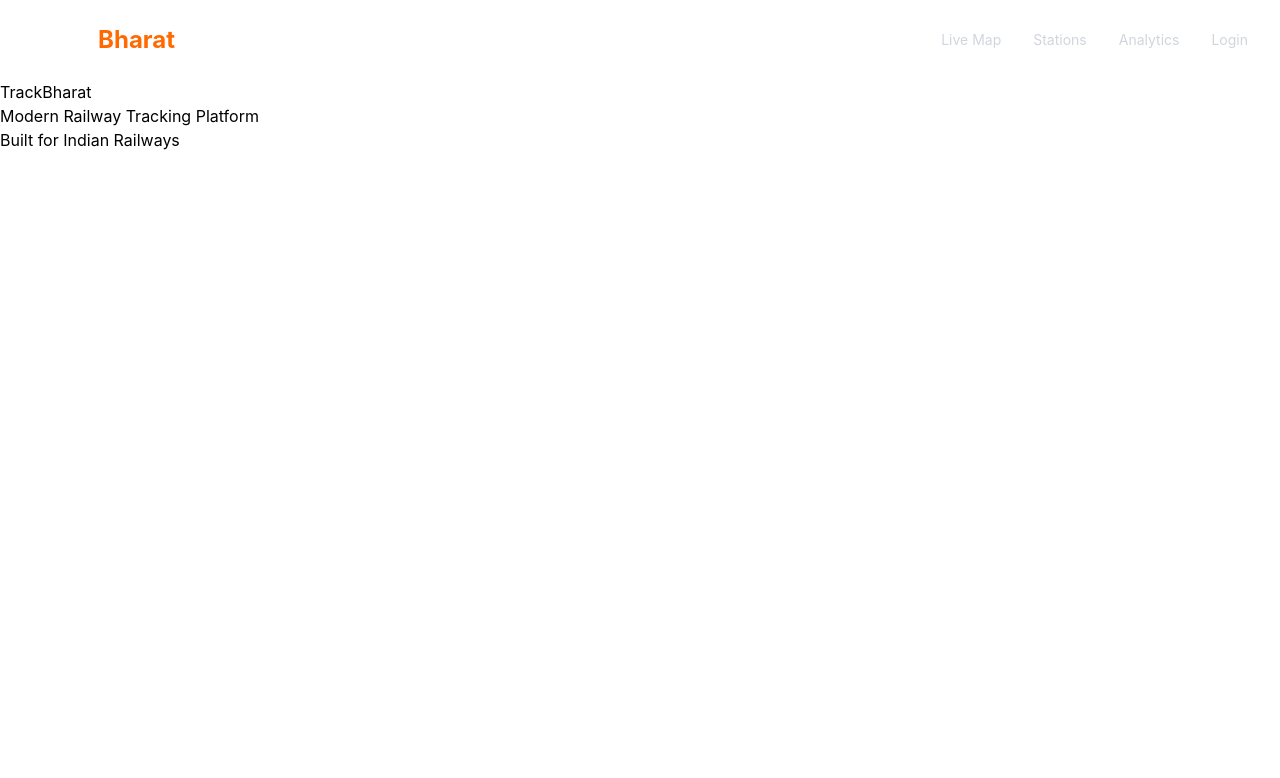
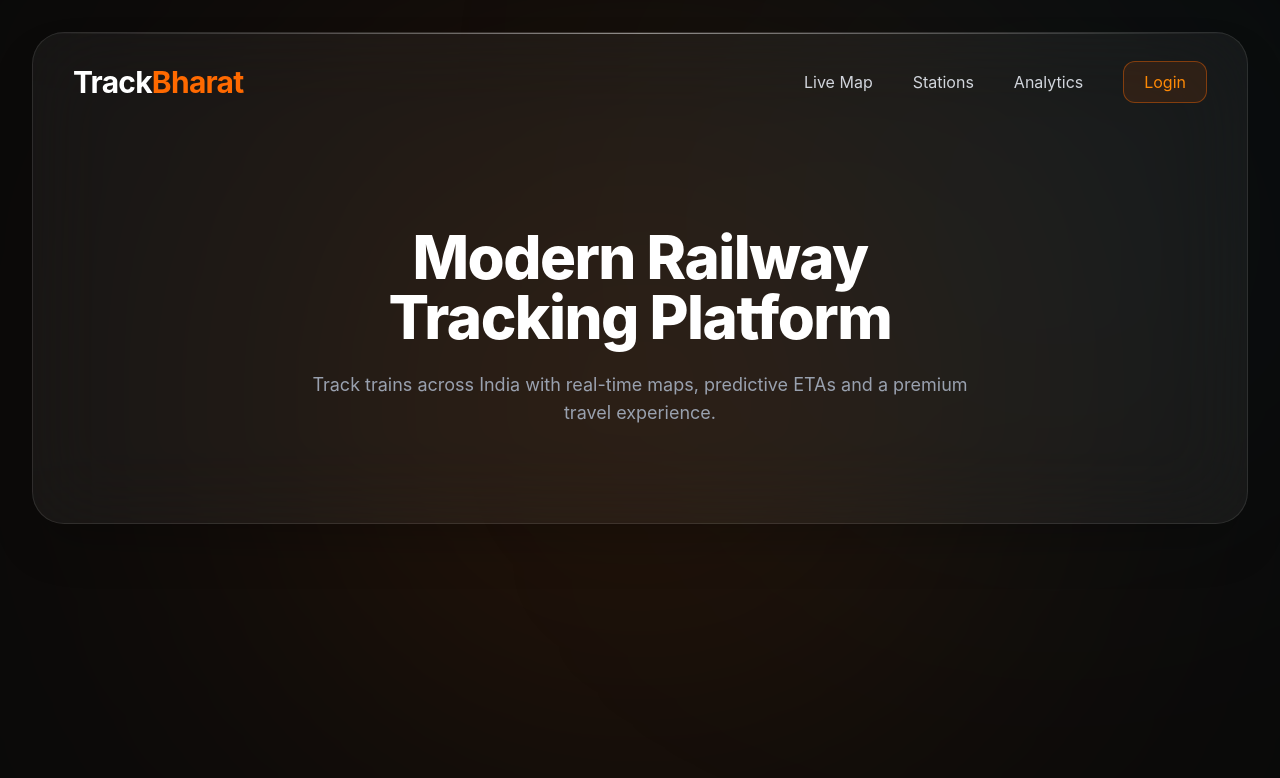
Before and after one commit to mayank-works/trackbharat, a React (Vite) app in the folder frontend/: page / in a window 1280 px wide. Shown: the top 778 px of the page. Built offline with nearby package versions, Linux system fonts and the light colour scheme.

Commit message:
feat: add landing page foundation and glass UI components

```diff
--- a/frontend/src/components/common/Hero.tsx
+++ /dev/null
@@ -1,17 +0,0 @@
-function Hero() {
-  return (
-    <section>
-      <h1>TrackBharat</h1>
-
-      <p>
-        Modern Railway Tracking Platform
-      </p>
-
-      <p>
-        Built for Indian Railways
-      </p>
-    </section>
-  );
-}
-
-export default Hero;
--- a/frontend/src/components/common/Navbar.tsx
+++ b/frontend/src/components/common/Navbar.tsx
@@ -1,18 +1,27 @@
 function Navbar() {
   return (
-    <nav className="w-full">
-      <div className="mx-auto flex max-w-7xl items-center justify-between px-8 py-6">
-        <h1 className="text-2xl font-bold">
-          <span className="text-white">Track</span>
-          <span className="text-orange-500">Bharat</span>
-        </h1>
+    <nav className="flex items-center justify-between px-10 py-7">
+      <h1 className="text-3xl font-bold tracking-tight">
+        <span className="text-white">Track</span>
+        <span className="text-orange-500">Bharat</span>
+      </h1>
 
-        <div className="flex items-center gap-8 text-sm text-gray-300">
-          <button>Live Map</button>
-          <button>Stations</button>
-          <button>Analytics</button>
-          <button>Login</button>
-        </div>
+      <div className="flex items-center gap-10 text-gray-300">
+        <button className="transition hover:text-white">
+          Live Map
+        </button>
+
+        <button className="transition hover:text-white">
+          Stations
+        </button>
+
+        <button className="transition hover:text-white">
+          Analytics
+        </button>
+
+        <button className="rounded-xl border border-orange-500/40 bg-orange-500/10 px-5 py-2 text-orange-400 transition hover:bg-orange-500 hover:text-white">
+          Login
+        </button>
       </div>
     </nav>
   );
--- /dev/null
+++ b/frontend/src/components/home/BackgroundEffects.tsx
@@ -0,0 +1,16 @@
+function BackgroundEffects() {
+  return (
+    <>
+      {/* Main Background */}
+      <div className="fixed inset-0 -z-50 bg-neutral-950" />
+
+      {/* Orange Ambient Glow */}
+      <div className="fixed left-1/2 top-24 -z-40 h-[600px] w-[600px] -translate-x-1/2 rounded-full bg-orange-500/20 blur-[220px]" />
+
+      {/* Blue Ambient Glow */}
+      <div className="fixed right-0 top-0 -z-40 h-[450px] w-[450px] rounded-full bg-sky-500/10 blur-[200px]" />
+    </>
+  );
+}
+
+export default BackgroundEffects;
--- /dev/null
+++ b/frontend/src/components/home/Hero.tsx
@@ -0,0 +1,18 @@
+function Hero() {
+  return (
+    <section className="px-12 py-24 text-center">
+      <h1 className="mb-6 text-6xl font-extrabold tracking-tight text-white">
+        Modern Railway
+        <br />
+        Tracking Platform
+      </h1>
+
+      <p className="mx-auto max-w-2xl text-lg text-gray-400">
+        Track trains across India with real-time maps, predictive
+        ETAs and a premium travel experience.
+      </p>
+    </section>
+  );
+}
+
+export default Hero;
--- /dev/null
+++ b/frontend/src/components/home/HeroContainer.tsx
@@ -0,0 +1,18 @@
+import type { ReactNode } from "react";
+
+type HeroContainerProps = {
+  children: ReactNode;
+};
+
+function HeroContainer({ children }: HeroContainerProps) {
+  return (
+    <section className="relative mx-auto mt-8 w-[95%] max-w-7xl overflow-hidden rounded-[32px] border border-white/10 bg-white/5 backdrop-blur-2xl shadow-2xl">
+      {/* Glass highlight */}
+      <div className="absolute inset-x-0 top-0 h-px bg-gradient-to-r from-transparent via-white/50 to-transparent" />
+
+      {children}
+    </section>
+  );
+}
+
+export default HeroContainer;
--- a/frontend/src/pages/HomePage.tsx
+++ b/frontend/src/pages/HomePage.tsx
@@ -1,5 +1,7 @@
 import Navbar from "../components/common/Navbar";
-import Hero from "../components/common/Hero";
+import BackgroundEffects from "../components/home/BackgroundEffects";
+import Hero from "../components/home/Hero";
+import HeroContainer from "../components/home/HeroContainer";
 
 type HomePageProps = {
   status: string;
@@ -8,11 +10,12 @@ type HomePageProps = {
 function HomePage({ status }: HomePageProps) {
   return (
     <>
-      <Navbar />
+      <BackgroundEffects />
 
-      <main>
+      <HeroContainer>
+        <Navbar />
         <Hero />
-      </main>
+      </HeroContainer>
     </>
   );
 }
```
